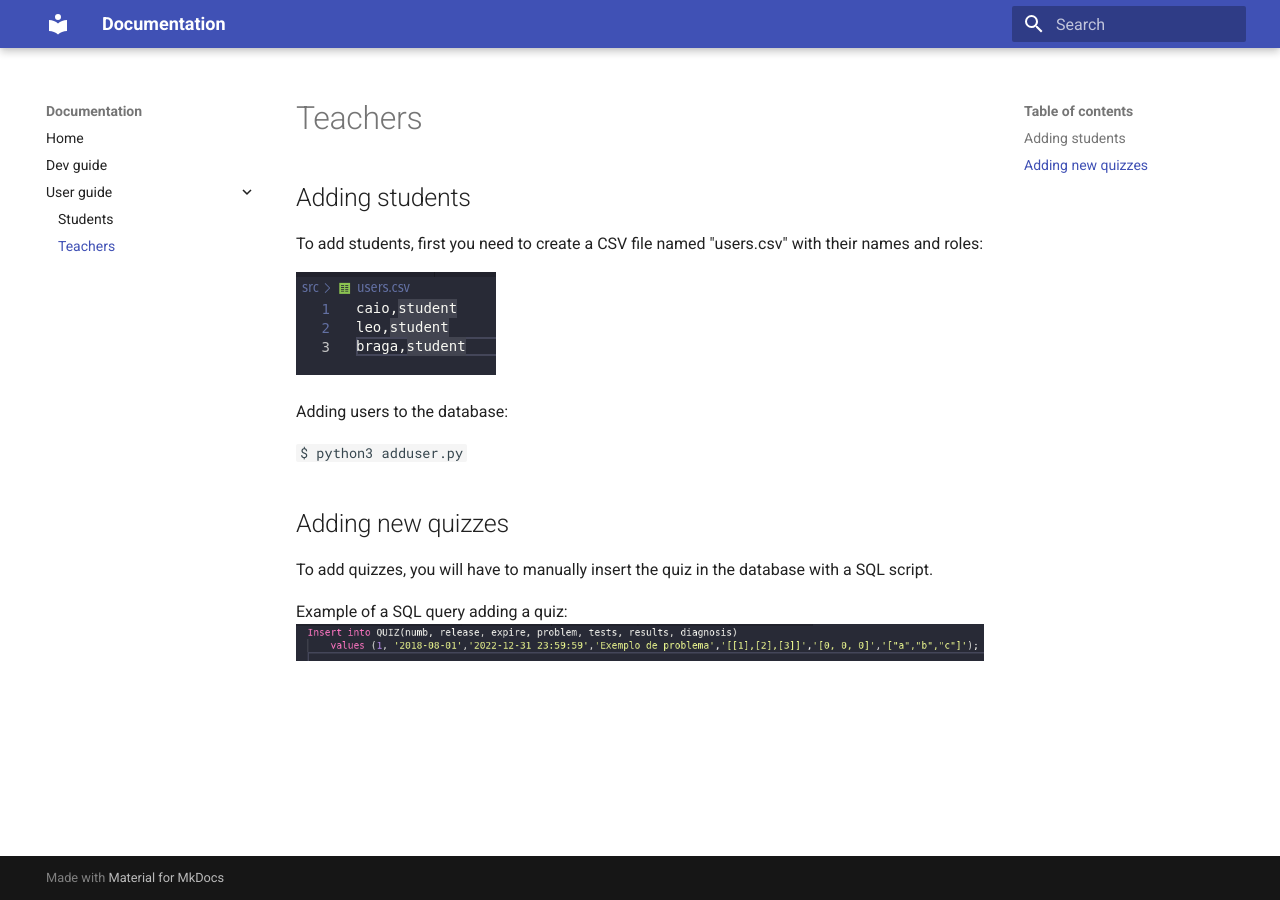
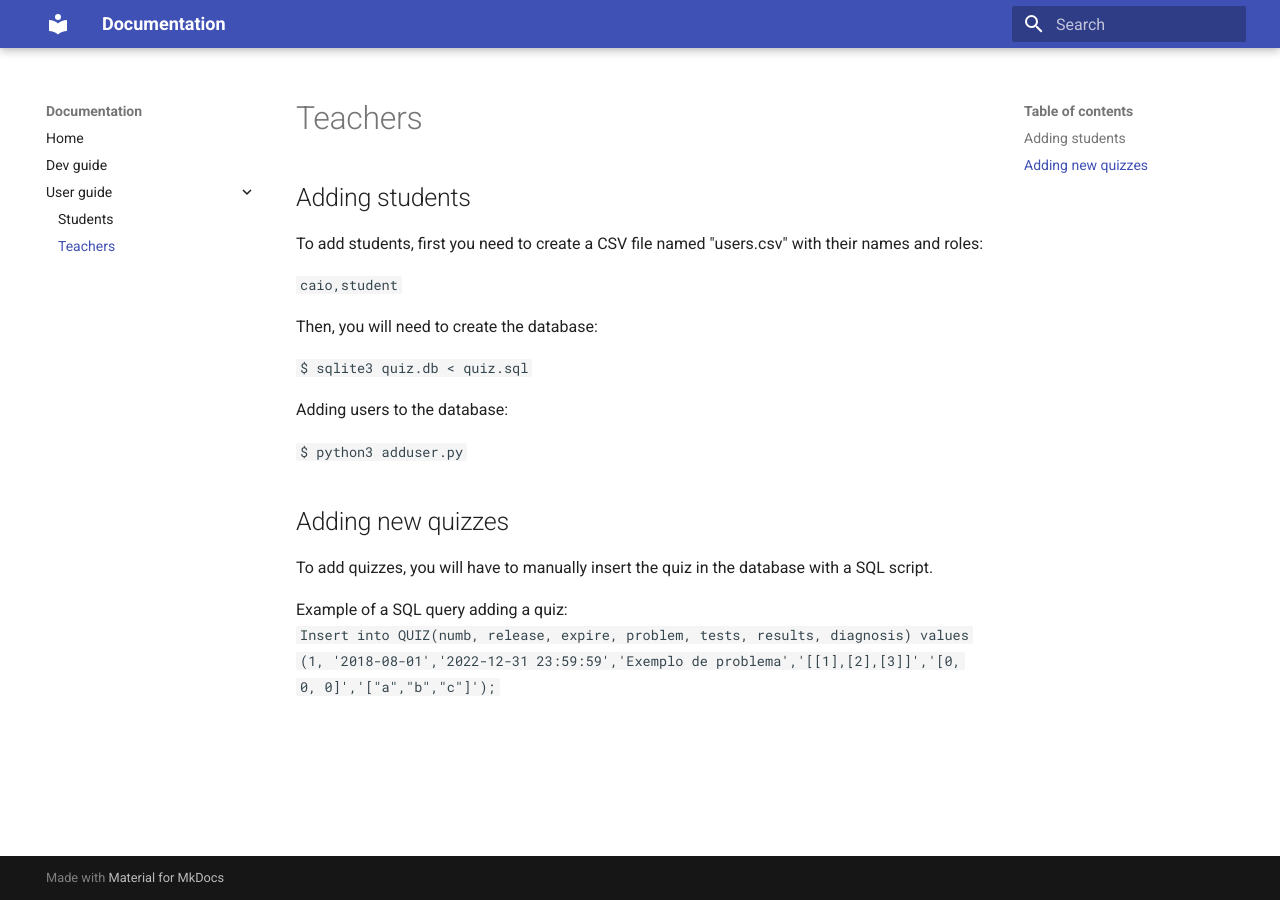
Before and after one commit to zMendes/softdes-desafios, an MkDocs documentation site: the page built from docs/user_guide/teachers.md, in a window 1280 px wide. Built offline with MkDocs 1.6.1 and Material for MkDocs 9.7.7, drawn with Linux system fonts in a browser that asks for light colours.

Commit message:
Changed picture to code in teachers.md

````diff
--- a/docs/user_guide/teachers.md
+++ b/docs/user_guide/teachers.md
@@ -2,8 +2,12 @@
 
 To add students, first you need to create a CSV file named "users.csv" with their names and roles:
 
-![add_user](../adding_users.png)
+```caio,student```
 
+
+Then, you will need to create the database:
+
+`$ sqlite3 quiz.db < quiz.sql`
 
 Adding users to the database:
 
@@ -15,4 +19,4 @@ Adding users to the database:
 To add quizzes, you will have to manually insert the quiz in the database with a SQL script.
 
 Example of a SQL query adding a quiz:
-![insert_quiz](../insert_quiz.png)
+```Insert into QUIZ(numb, release, expire, problem, tests, results, diagnosis) values (1, '2018-08-01','2022-12-31 23:59:59','Exemplo de problema','[[1],[2],[3]]','[0, 0, 0]','["a","b","c"]');```
````
